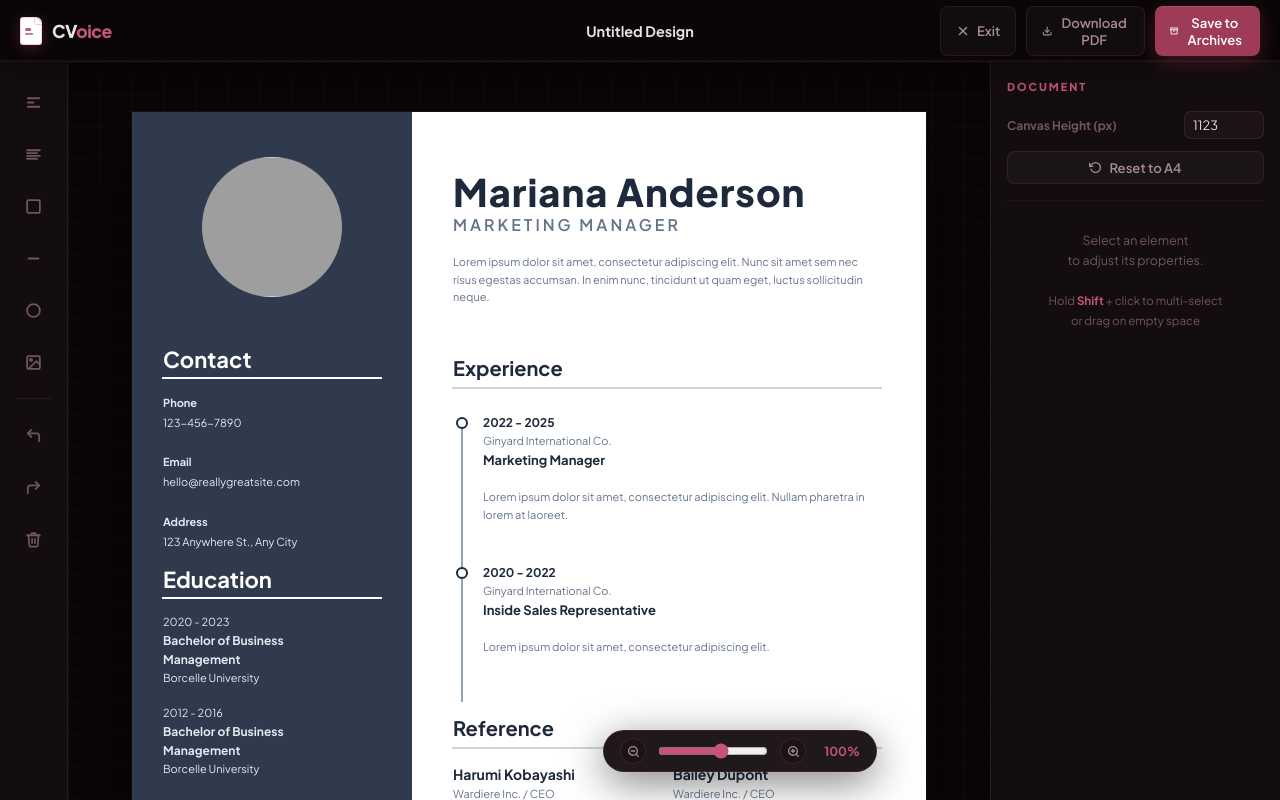
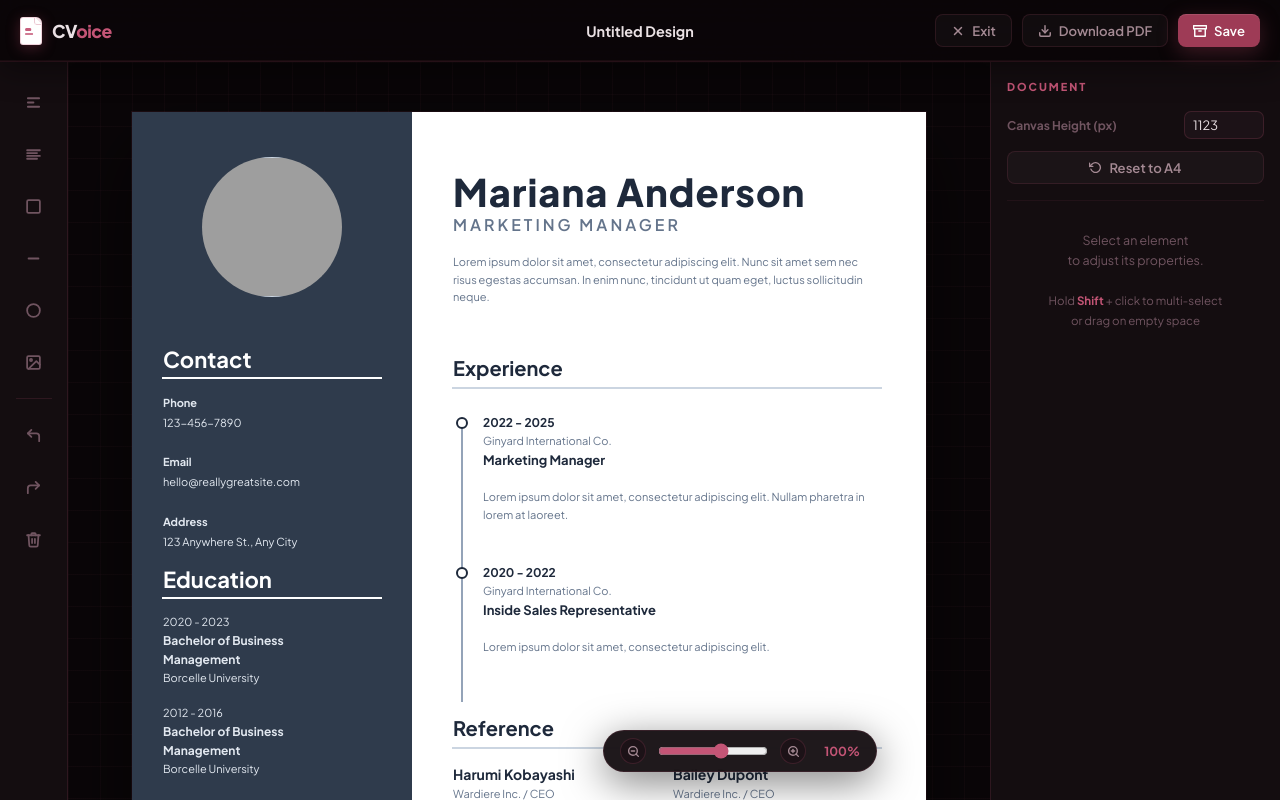
Before and after one commit to polarprotic/CVoice, a website: page resume-builder/public/customize.html in a window 1280 px wide. Drawn offline with nearby package versions, Linux system fonts and the light colour scheme; grey boxes are pictures that could not be loaded; a web font is replaced by a local one.

Commit message:
Altered nav buttons in customize

```diff
--- a/resume-builder/public/customize.html
+++ b/resume-builder/public/customize.html
@@ -150,7 +150,7 @@
             background: rgba(255,255,255,0.03); color: var(--text-2); font-weight: 600;
             cursor: pointer; transition: 0.2s;
             display: flex; align-items: center; gap: 7px; font-size: 0.82rem;
-            font-family: inherit;
+            font-family: inherit; white-space: nowrap;
         }
         .btn-header:hover { background: rgba(196,85,118,0.08); color: var(--text); border-color: var(--rose-light); transform: translateY(-1px); }
         .btn-header.primary {
@@ -475,7 +475,7 @@
         </button>
         <button class="btn-header primary" onclick="saveToArchives()">
             <svg width="14" height="14" viewBox="0 0 24 24" fill="none" stroke="currentColor" stroke-width="2.5" stroke-linecap="round" stroke-linejoin="round"><polyline points="21 8 21 21 3 21 3 8"/><rect x="1" y="3" width="22" height="5"/><line x1="10" y1="12" x2="14" y2="12"/></svg>
-            Save to Archives
+            Save
         </button>
     </div>
 </header>
```
